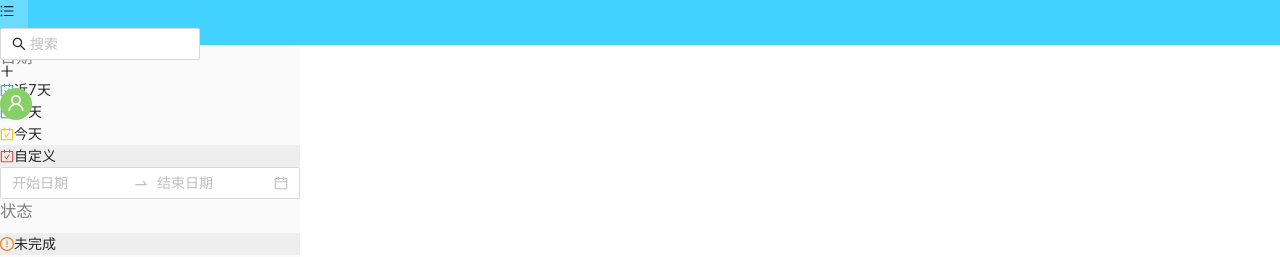
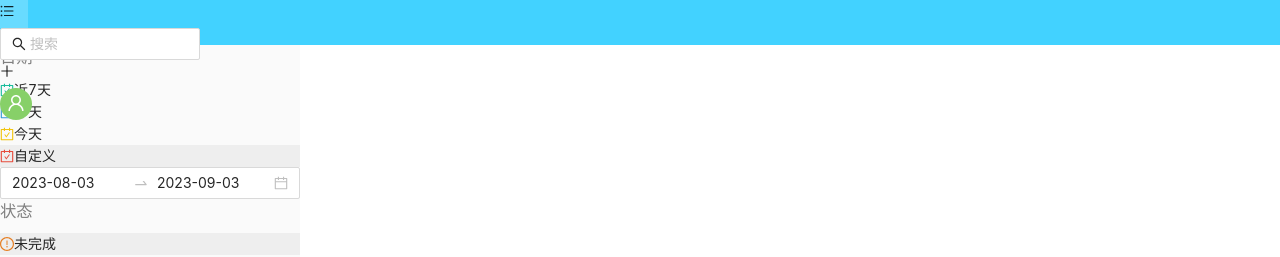
Before and after one commit to xiaochao112/react-todolist, a React (Vite) app: page / in a window 1280 px wide. Both pictures are taken after a click on the element "自定义". Shown: the top 257 px of the page. Built offline with nearby package versions, Linux system fonts and the light colour scheme.

Commit message:
自定义时间初步完成

```diff
--- a/src/pages/home/SliderBar/core/index.ts
+++ b/src/pages/home/SliderBar/core/index.ts
@@ -1,6 +1,7 @@
 import dayjs from 'dayjs';
 import { STime } from '../type';
 
+// 当前选中的时期，除了自定义时间
 export function getTimeByIndex(timeIndex?: number) {
   let startTime = 0,
     endTime = 0;
@@ -23,3 +24,12 @@ export function getTimeByIndex(timeIndex?: number) {
   }
   return [startTime, endTime];
 }
+
+// 处理自定义时间
+export function getTimeStringByDate(date: string | undefined, flag: 'start' | 'end'): number {
+  return flag === 'start' ? dayjs(date).startOf('D').valueOf() : dayjs(date).endOf('D').valueOf();
+}
+// 自定义默认时间前一个月
+export function getCurrentMonthsTime() {
+  return [dayjs().subtract(1, 'month').startOf('D').valueOf(), dayjs().endOf('D').valueOf()];
+}
--- a/src/pages/home/SliderBar/index.tsx
+++ b/src/pages/home/SliderBar/index.tsx
@@ -2,13 +2,12 @@ import { PlusOutlined } from '@ant-design/icons';
 import MyIcon from '@components/common/MyIcon';
 import MenuItem from './menuItem';
 import { taskStatusListConst, timeListConst } from './content';
-import { useEffect, useState } from 'react';
+import { useEffect, useRef, useState } from 'react';
 import { STime } from './type';
 import { TSaerchParams } from '..';
-import { getTimeByIndex } from './core';
+import { getCurrentMonthsTime, getTimeByIndex, getTimeStringByDate } from './core';
 import { DatePicker } from 'antd';
-import 'moment/locale/zh-cn';
-import locale from 'antd/es/date-picker/locale/zh_CN';
+import moment from 'moment';
 
 type TPorps = {
   onSearchChange: (data: TSaerchParams) => void; // search数据监听
@@ -17,13 +16,24 @@ const { RangePicker } = DatePicker;
 function SliderBar({ onSearchChange }: TPorps) {
   const [timeIndex, setTimeIndex] = useState<STime>(timeListConst[0].type);
   const [taskStatusIndex, setTaskStatusIndex] = useState<number>(0);
+  const dateRangeValue = useRef<[moment.Moment, moment.Moment]>([
+    moment(moment(new Date()).subtract(1, 'month').format('YYYY/MM/DD')),
+    moment(new Date(), 'YYYY/MM/DD'),
+  ]); // 自定义时间
+
+  const timeStr = useRef<number[]>([0, 0]);
 
   const handleSearch = () => {
     const [startTime, endTime] = getTimeByIndex(timeIndex);
-
-    const date = { startTime, endTime, timeIndex, status: taskStatusIndex };
-    console.log(date, 'date');
-    onSearchChange(date);
+    const data = { startTime, endTime, timeIndex, status: taskStatusIndex };
+    if (timeIndex === STime.自定义 && !timeStr.current[0]) {
+      timeStr.current = getCurrentMonthsTime();
+    }
+    if (timeIndex === STime.自定义 && timeStr.current[0]) {
+      data.startTime = timeStr.current[0];
+      data.endTime = timeStr.current[1];
+    }
+    onSearchChange(data);
   };
   useEffect(() => {
     handleSearch();
@@ -47,7 +57,24 @@ function SliderBar({ onSearchChange }: TPorps) {
                 }}
               />
             ))}
-            <div>{timeIndex === STime.自定义 && <RangePicker locale={locale} />}</div>
+            <div>
+              {timeIndex === STime.自定义 && (
+                <RangePicker
+                  value={dateRangeValue.current}
+                  defaultValue={dateRangeValue.current}
+                  onChange={(data) => {
+                    const res = data?.map((item) => item?.format('YYYY/MM/DD'));
+                    // ts-ignore
+                    const timpStr = [
+                      getTimeStringByDate(res![0], 'start'),
+                      getTimeStringByDate(res![1], 'end'),
+                    ];
+                    timeStr.current = timpStr;
+                    handleSearch();
+                  }}
+                />
+              )}
+            </div>
           </div>
         </div>
         <div className=' p-3'>
```
